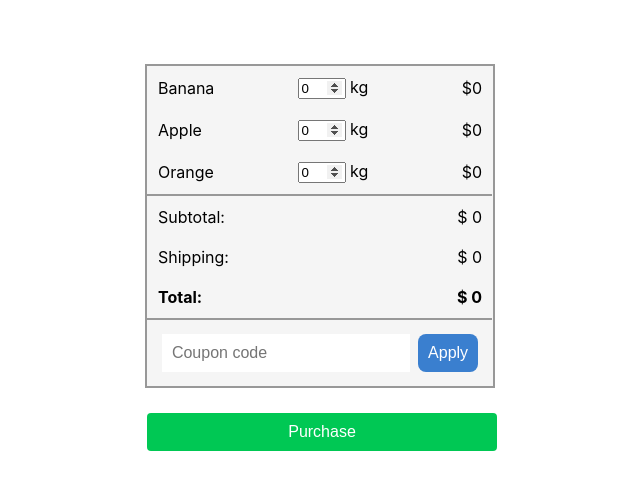
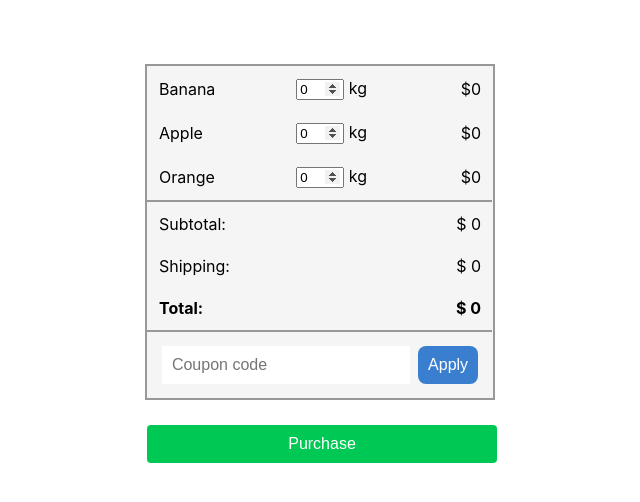
Before and after one commit to alexander215/shopping-cart, a React (Create React App) app: page / in a window 1280 px wide. Shown: the top 502 px of the page, without its empty margins (320-960 px from the left). Built offline with nearby package versions, Linux system fonts and the light colour scheme.

Commit message:
Fix spacing on large coupon name

```diff
--- a/src/components/App.css
+++ b/src/components/App.css
@@ -33,7 +33,11 @@
 }
 
 .line-item {
-  padding: 9px;
+  padding: 10px;
+}
+
+.coupon-line-item {
+  padding: 5px;
 }
 
 .line-item-left {
--- a/src/components/CouponContainer/CouponContainer.js
+++ b/src/components/CouponContainer/CouponContainer.js
@@ -6,10 +6,10 @@ const CouponContainer = (props) => {
       <td class='line-item line-item-left'>
         {props.name}
       </td>
-      <td class='line-item'>
+      <td class='coupon-line-item'>
         <input class='remove-button' type='submit' value='Remove' onClick={props.removeCoupon}/>
       </td>
-      <td class='line-item'>
+      <td class='coupon-line-item'>
         $ -{props.couponSavings}
       </td>
       <td class='line-item coupon-line-item-right'>
```
